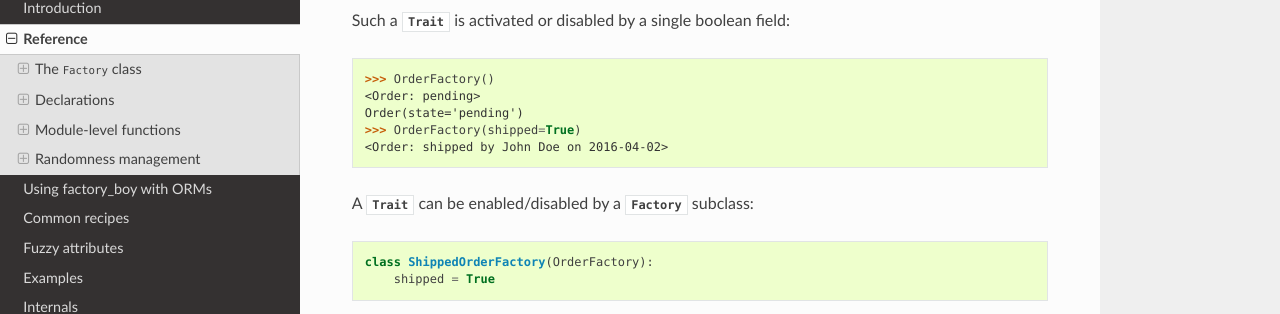
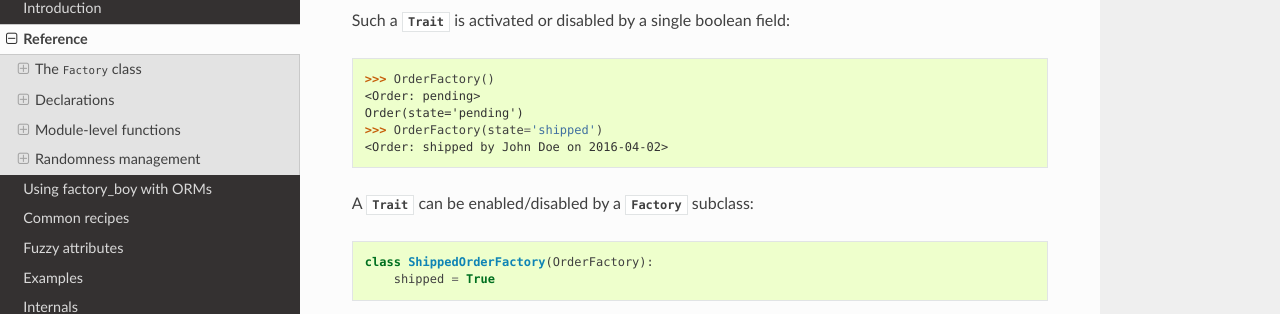
Before and after one commit to FactoryBoy/factory_boy, a Sphinx documentation site: the page built from docs/reference.rst, in a window 1280 px wide and 900 px high, scrolled down 7592 px. Shown: the part 137-451 px from the top of the window. Built offline with Sphinx 7.4.7 and the Read the Docs theme 2.0.0, drawn with Linux system fonts in a browser that asks for light colours.

Commit message:
Correct docs mistake.
Change shipped=True to state=shipped

```diff
--- a/docs/reference.rst
+++ b/docs/reference.rst
@@ -465,7 +465,7 @@ Such a :class:`Trait` is activated or disabled by a single boolean field:
     >>> OrderFactory()
     <Order: pending>
     Order(state='pending')
-    >>> OrderFactory(shipped=True)
+    >>> OrderFactory(state='shipped')
     <Order: shipped by John Doe on 2016-04-02>
 
 
```
